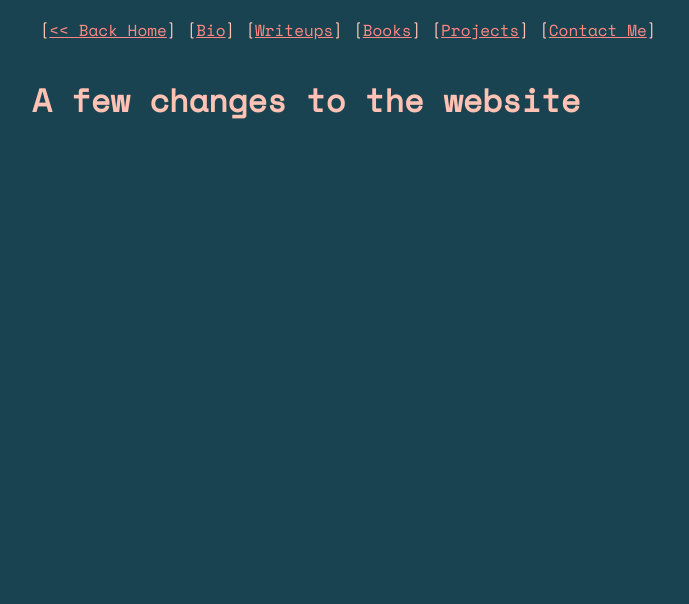
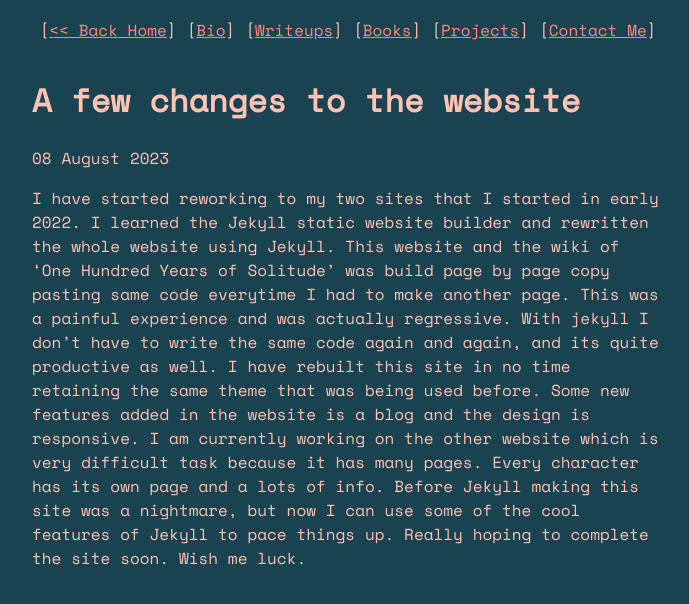
Before and after one commit to twisthead/twisthead.github.io, a Jekyll site: the page built from _posts/2023-08-08-newblog.md, in a window 1280 px wide. Shown: the top 604 px of the page, without its empty margins (292-981 px from the left). Built offline with Jekyll 4.4.1, drawn with Linux system fonts in a browser that asks for light colours.

Commit message:
new blog post

```diff
--- a/_layouts/blogpost.html
+++ b/_layouts/blogpost.html
@@ -9,6 +9,7 @@
 
       <div class="intro" id="centerpara">
 <h1>{{ page.title }}</h1>
+<p>{{ page.date | date_to_long_string }}</p>
 <section>{{ content }}</section>
 </div>
 
--- a/_posts/2023-08-08-newblog.md
+++ b/_posts/2023-08-08-newblog.md
@@ -4,3 +4,6 @@ title: "A few changes to the website"
 date: 2023-08-08 10:03 PM
 author: Saqib
 ---
+I have started reworking to my two sites that I started in early 2022. I learned the Jekyll static website builder and rewritten the whole website using Jekyll. This website and the wiki of 'One Hundred Years of Solitude' was build page by page copy pasting same code everytime I had to make another page. This was a painful experience and was actually regressive.
+With jekyll I don't have to write the same code again and again, and its quite productive as well. I have rebuilt this site in no time retaining the same theme that was being used before. Some new features added in the website is a blog and the design is responsive.
+I am currently working on the other website which is very difficult task because it has many pages. Every character has its own page and a lots of info. Before Jekyll making this site was a nightmare, but now I can use some of the cool features of Jekyll to pace things up. Really hoping to complete the site soon. Wish me luck.
```
Also changed, not shown: 3 other files.
